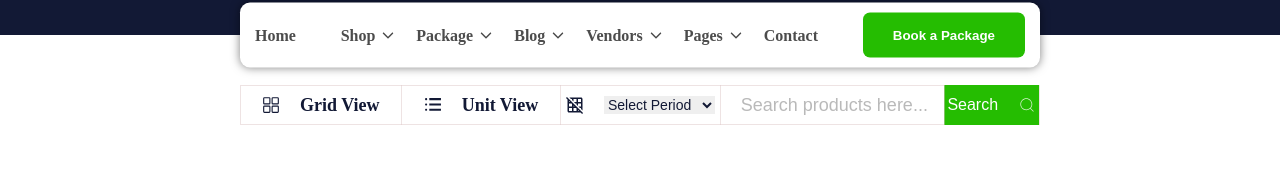
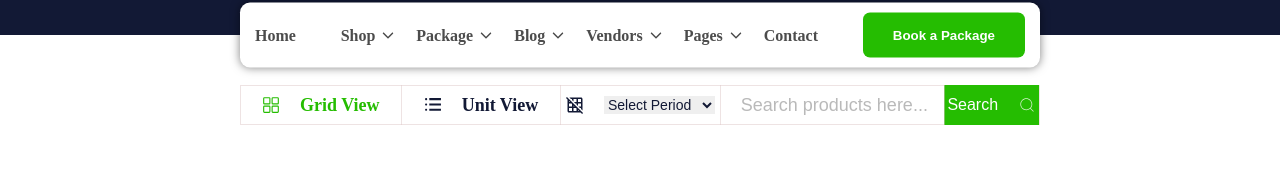
Before and after one commit to PatMun22/GreenLish-Ecommerce, a React (Vite) app: page /shop in a window 1280 px wide. Shown: the part 159-332 px from the top of the page. Built offline with nearby package versions, Linux system fonts and the light colour scheme.

Commit message:
dynamic styling of active shop buttons

```diff
--- a/src/components/shopButtons/ShopButtons.jsx
+++ b/src/components/shopButtons/ShopButtons.jsx
@@ -4,20 +4,35 @@ import { MdGridOff } from "react-icons/md";
 import { CiSearch } from "react-icons/ci";
 import "./shopButtons.scss";
 import { Link } from "react-router-dom";
+import { useContext } from "react";
+import { ShopContext } from "../../context/ShopContext";
 
 const ShopButtons = () => {
+  const { activeBtn, setActiveBtn } = useContext(ShopContext);
+
   return (
     <div className="shop-buttons">
       <div className="buttons-container">
-        <Link to="/shop" className="btn">
+        <Link
+          to="/shop"
+          className={`btn ${activeBtn === "grid view" ? "active" : ""}`}
+          onClick={() => setActiveBtn("grid view")}
+        >
           <IoGridOutline />
           Grid View
         </Link>
-        <Link to="/shop/unit" className="btn">
+        <Link
+          to="/shop/unit"
+          className={`btn ${activeBtn === "unit view" ? "active" : ""}`}
+          onClick={() => setActiveBtn("unit view")}
+        >
           <TfiMenuAlt />
           Unit View
         </Link>
-        <button>
+        <button
+          className={activeBtn === "select" ? "active" : ""}
+          onClick={() => setActiveBtn("select")}
+        >
           <MdGridOff />
           <select name="" id="">
             <option value="0">Select Period</option>
--- a/src/components/shopButtons/shopButtons.css
+++ b/src/components/shopButtons/shopButtons.css
@@ -31,6 +31,9 @@
 }
 .shop-buttons .buttons-container .btn:nth-of-type(1) {
   border-left: none;
+}
+.shop-buttons .buttons-container .active {
+  color: #25bd01;
 }
 .shop-buttons .buttons-container button select {
   border: none;
--- a/src/components/shopButtons/shopButtons.scss
+++ b/src/components/shopButtons/shopButtons.scss
@@ -37,6 +37,10 @@
       &:nth-of-type(1) {
         border-left: none;
       }
+    }
+
+    .active {
+      color: $main-green;
     }
 
     button {
--- a/src/context/ShopContext.jsx
+++ b/src/context/ShopContext.jsx
@@ -22,6 +22,7 @@ const ShopContextProvider = (props) => {
   const [items, setItems] = useState(recommendedProducts);
   const [activeButton, setActiveButton] = useState("All");
   const [currentPage, setCurrentPage] = useState(1);
+  const [activeBtn, setActiveBtn] = useState("grid view");
 
   // Filtering products according to cartegory
 
@@ -214,6 +215,8 @@ const ShopContextProvider = (props) => {
     pageNumbers,
     unitCurrentItems,
     unitPageNumbers,
+    activeBtn,
+    setActiveBtn,
   };
 
   return (
```
